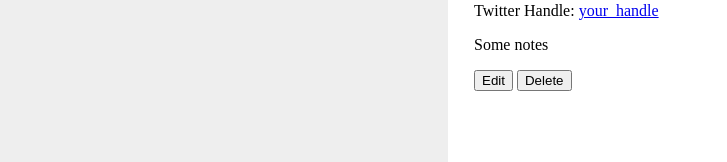
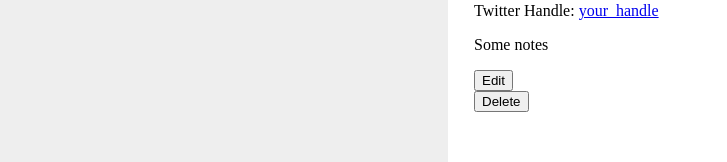
Before and after one commit to leelanarasimha/react18-course, a React (Vite) app in the folder react-router/: page /contacts/1 in a window 1280 px wide. Shown: the part 292-454 px from the top of the page, without its empty margins (0-727 px from the left). Built offline with nearby package versions, Linux system fonts and the light colour scheme.

Commit message:
useNavigation hook

```diff
--- a/react-router/src/index.css
+++ b/react-router/src/index.css
@@ -49,3 +49,8 @@ body {
 #sidebar nav a.pending {
   background-color: lightblue;
 }
+
+#detail.loading {
+  opacity: 0.5;
+  transition: opacity 0.5s;
+}
--- a/react-router/src/routes/Contact.jsx
+++ b/react-router/src/routes/Contact.jsx
@@ -1,4 +1,4 @@
-import { useLoaderData } from 'react-router-dom';
+import { Form, useLoaderData } from 'react-router-dom';
 import { getContact } from '../contacts';
 
 export async function loader({ params }) {
@@ -35,8 +35,12 @@ export default function Contact() {
         <p>{contact.notes}</p>
 
         <div>
-          <button>Edit</button>&nbsp;
-          <button>Delete</button>
+          <Form action="edit">
+            <button>Edit</button>&nbsp;
+          </Form>
+          <Form action="destroy" method="post">
+            <button>Delete</button>
+          </Form>
         </div>
       </div>
     </div>
--- a/react-router/src/routes/Root.jsx
+++ b/react-router/src/routes/Root.jsx
@@ -1,4 +1,4 @@
-import { Form, NavLink, Outlet, useLoaderData } from 'react-router-dom';
+import { Form, NavLink, Outlet, useLoaderData, useNavigation } from 'react-router-dom';
 import { createContact, getContacts } from '../contacts';
 
 export async function loader() {
@@ -13,6 +13,7 @@ export async function action() {
 
 export default function Root() {
   let { contacts } = useLoaderData();
+  const navigation = useNavigation();
 
   return (
     <>
@@ -50,7 +51,7 @@ export default function Root() {
             )}
           </nav>
         </div>
-        <div id="detail">
+        <div id="detail" className={navigation.state === 'loading' ? 'loading' : ''}>
           <Outlet />
         </div>
       </div>
```
